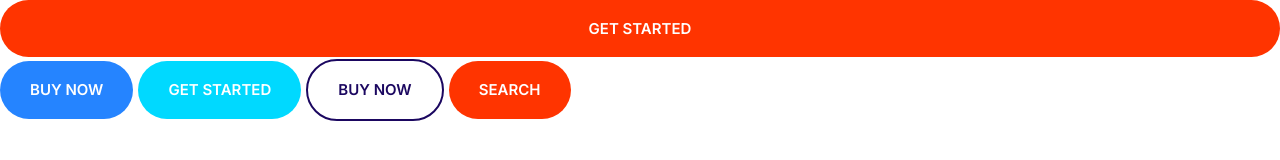
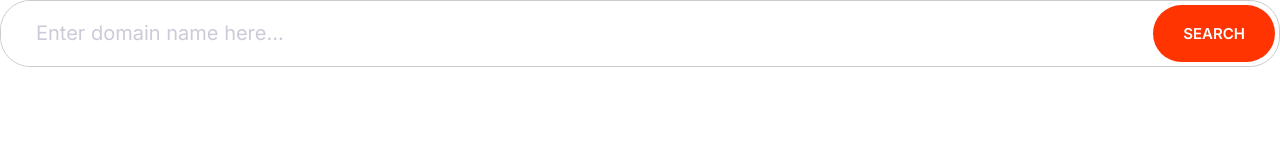
Before and after one commit to Faksfancy/faks-web, a plain HTML site: page index.html in a window 1280 px wide. Drawn offline with Linux system fonts and the light colour scheme.

Commit message:
defining input-group.

```diff
--- a/css/index.css
+++ b/css/index.css
@@ -4,6 +4,8 @@
     --color-accent: #ff3400;
     --color-headings:#1b0760;
     --color-body: #918Ca4;
+    --color-border: #ccc;
+    --border-radius: 30px;
 }
 /*topography*/
 html {
@@ -198,5 +200,29 @@
     .btn {
         font-size: 1.5rem;
     }
+}
 
+/*input*/
+.input {
+    padding: 1.5rem 3.5rem;
+    border-radius: 30px;
+    outline: 0;
+    border: 1px solid var(--color-border);
+    font-size: 2rem;
+    color: var(--color-headings);
 }
+::placeholder {
+    color: #cdcbd7;
+}
+.input-group {
+    border: 1px solid var(--color-border);
+    border-radius: var(--border-radius);
+    display: flex;
+}
+.input-group .input {
+    border: 0;
+    flex-grow: 1;
+}
+.input-group .btn {
+    margin: 4px;
+}
--- a/index.html
+++ b/index.html
@@ -12,10 +12,6 @@
     <link rel="stylesheet" href="/css/index.css">
 </head>
 <body>
-  <button class="btn btn--accent btn--block">get started</button>
-  <button class="btn btn--primary">buy now</button>
-  <button class="btn btn--secondary">get started</button>
-  <button class="btn btn--outline">buy now</button>
-  <button class="btn btn--accent">search</button>
+  <div class="input-group"><input type="text" name="" id="" class="input" placeholder="Enter domain name here..."><button class="btn btn--accent">search</button></div>
 </body>
 </html>
```
Also changed, not shown: component/input-group.html (added, +1 -0 lines).
